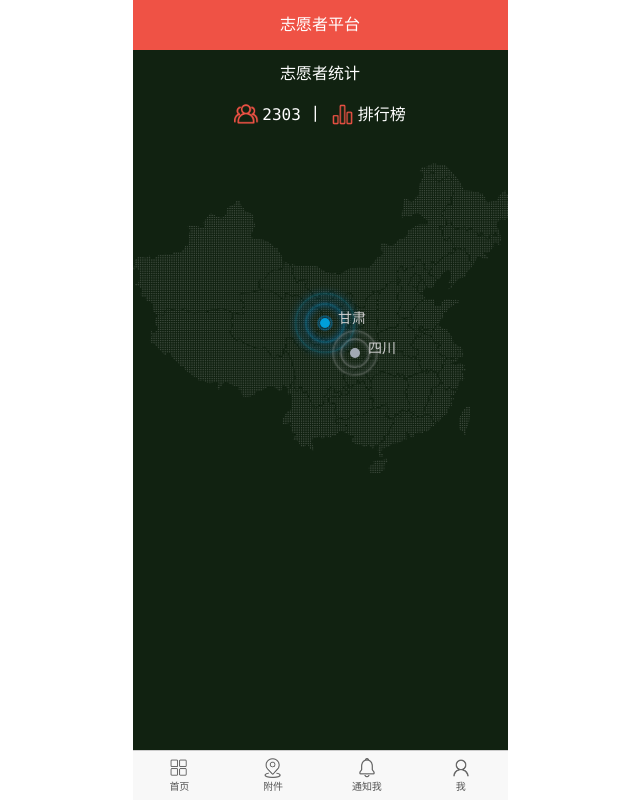
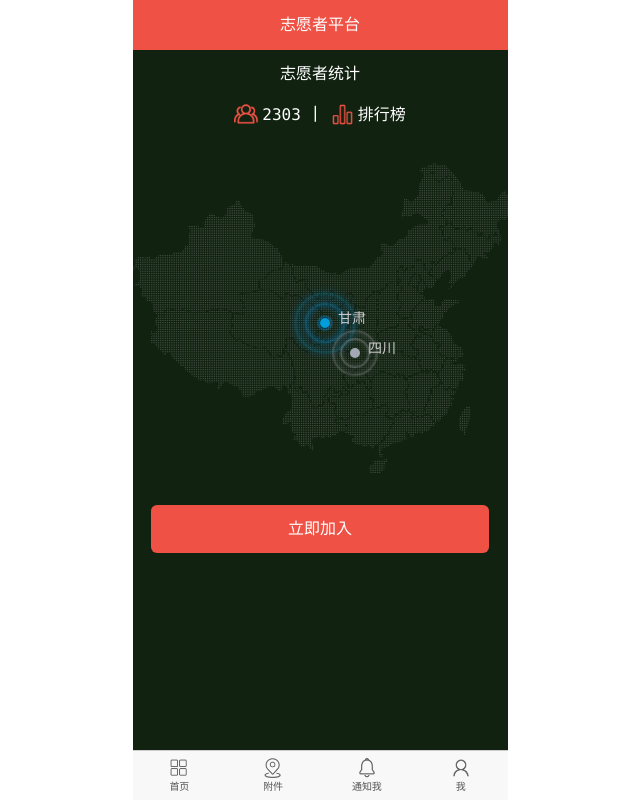
Before and after one commit to huaichaow/epam-code4good, a Vue app: page / in a window 1280 px wide. Shown: the whole page, without its empty margins (320-960 px from the left). Built offline with nearby package versions, Linux system fonts and the light colour scheme.

Commit message:
add button for home page

```diff
--- a/src/views/Home.vue
+++ b/src/views/Home.vue
@@ -33,6 +33,8 @@
         </div>
       </div>
     </div>
+
+    <div class="button">立即加入</div>
   </div>
 </template>
 
```
